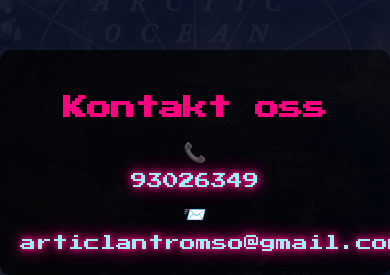
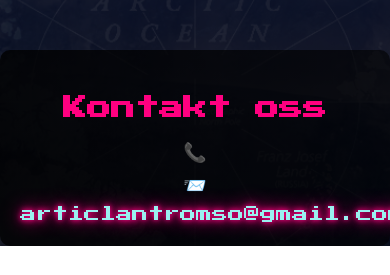
Before and after one commit to LurF43nDT/LanRegSide, a plain HTML site: page index.html in a window 390 px wide. Shown: the part 2008-2283 px from the top of the page. After the commit the page ends 2254 px from the top, so only its background shows below. Drawn offline with Linux system fonts and the light colour scheme.

Commit message:
remove commented-out phone number for cleaner HTML structure

```diff
--- a/index.html
+++ b/index.html
@@ -65,7 +65,7 @@
         <div class="contact-us"></div>
             <h2>Kontakt oss</h2>
             <h3>📞</h3>
-            <p class="number">93026349</p>
+            <!--p class="number">93026349</p-->
             <h3>📨</h3>
             <a class="epost" href="mailto:articlantromso@gmail.com">articlantromso@gmail.com</a>
         </div>
```
